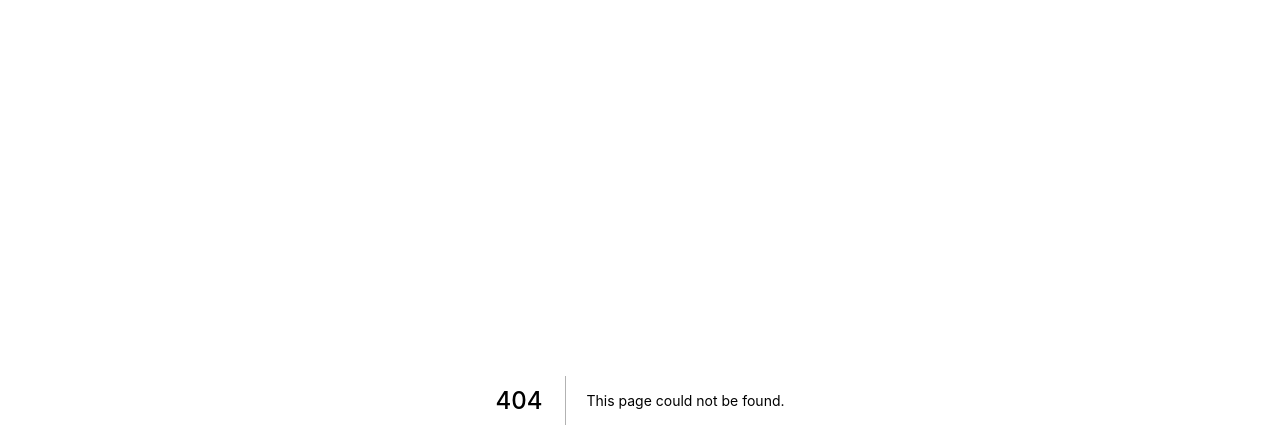
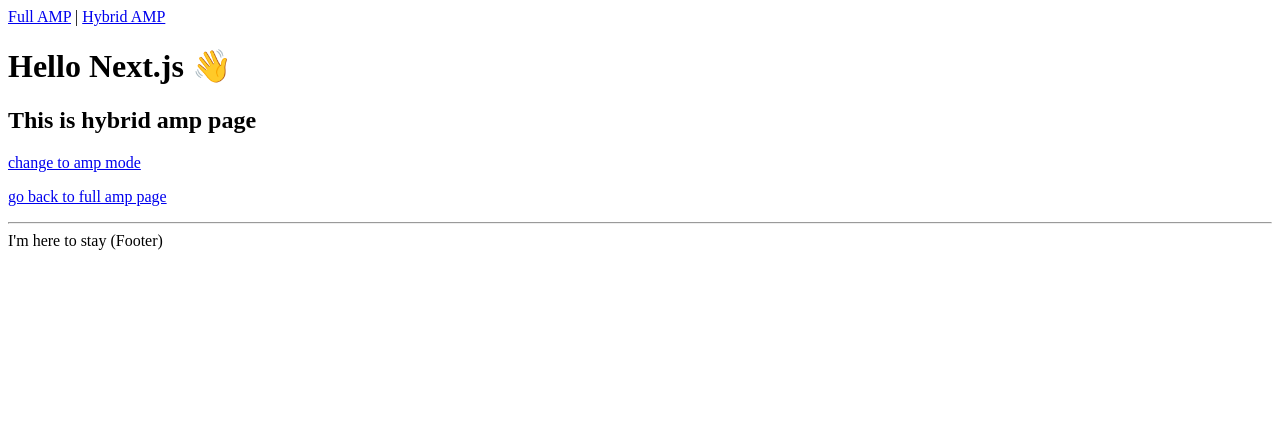
Before and after one commit to oriverk/next-ts-amp, a Next.js app: page /hybrid in a window 1280 px wide. Before the commit this address had no page. Shown: the top 448 px of the page. Built offline with nearby package versions, Linux system fonts and the light colour scheme.

Commit message:
add amp-img and modify layouts

```diff
--- a/components/Layout.tsx
+++ b/src/components/Layout.tsx
@@ -5,29 +5,27 @@
 type Props = {
   children?: ReactNode
   title?: string
+  isAmp?: boolean
 }
 
-const Layout = ({ children, title = 'This is the default title' }: Props) => (
+const Layout = ({ children, title = 'This is the default title', isAmp }: Props) => (
   <div>
     <Head>
       <title>{title}</title>
       <meta charSet="utf-8" />
-      <meta name="viewport" content="initial-scale=1.0, width=device-width" />
+      {!isAmp && (
+        <meta name="viewport" content="width=device-width,minimum-scale=1,initial-scale=1" />
+      )}
     </Head>
     <header>
       <nav>
         <Link href="/">
-          <a>Home</a>
+          <a>Full AMP</a>
         </Link>{' '}
         |{' '}
-        <Link href="/about">
-          <a>About</a>
-        </Link>{' '}
-        |{' '}
-        <Link href="/users">
-          <a>Users List</a>
-        </Link>{' '}
-        | <a href="/api/users">Users API</a>
+        <Link href="/hybrid">
+          <a>Hybrid AMP</a>
+        </Link>
       </nav>
     </header>
     {children}
--- /dev/null
+++ b/src/pages/hybrid.tsx
@@ -0,0 +1,37 @@
+import React from 'react'
+import Link from 'next/link'
+import Layout from '../components/Layout'
+import { useAmp } from 'next/amp'
+
+export const config = {
+  amp: 'hybrid'
+}
+
+export default function Full() {
+  const isAmp = useAmp()
+  return (
+    <React.Fragment>
+
+      <Layout title="Home | Next.js + TypeScript Example" isAmp={isAmp}>
+        <h1>Hello Next.js 👋</h1>
+        <h2>This is hybrid amp page</h2>
+        <p>
+          {isAmp ? (
+            <Link href="/hybrid">
+              <a>change back to normal mode</a>
+            </Link>
+          ) : (
+              <Link href="/hybrid?amp=1">
+              <a>change to amp mode</a>
+            </Link>
+          )}
+        </p>
+        <p>
+          <Link href="/">
+            <a>go back to full amp page</a>
+          </Link>
+        </p>
+      </Layout>
+    </React.Fragment>
+  )
+}
```
Also changed, not shown: pages/index.tsx (deleted, +0 -15 lines), src/pages/index.tsx (added, +43 -0 lines).
